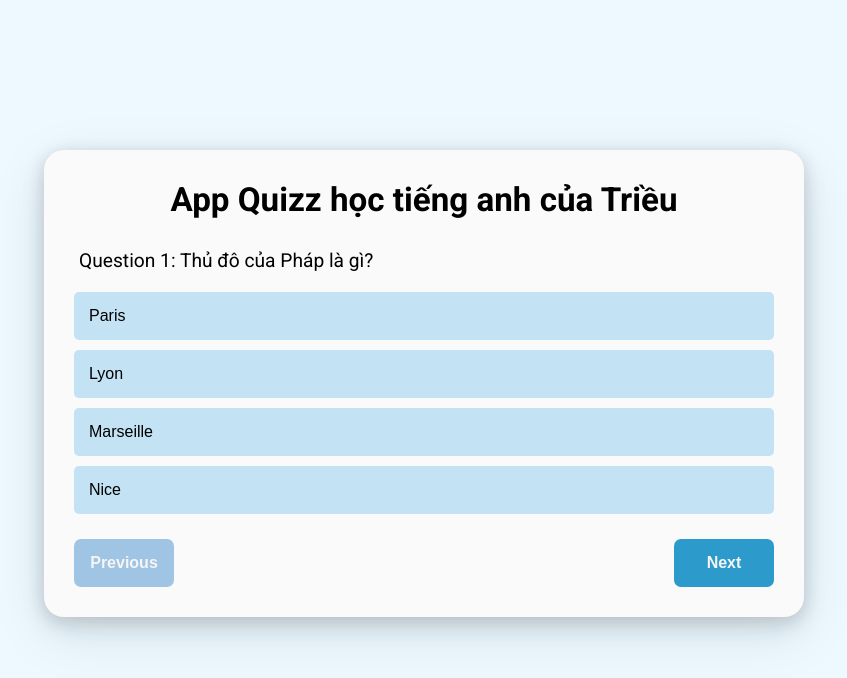
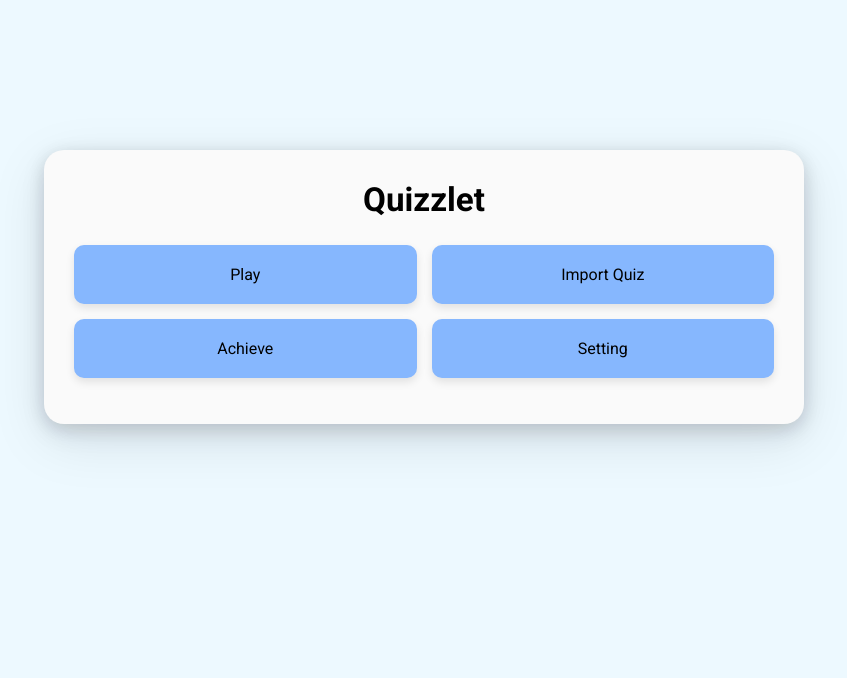
Before and after one commit to trieukrb/QuizzApp, a React (Vite) app: page / in a window 1280 px wide. Shown: the top 678 px of the page, without its empty margins (216-1063 px from the left). Built offline with nearby package versions, Linux system fonts and the light colour scheme.

Commit message:
done-homepage

```diff
--- a/src/App.jsx
+++ b/src/App.jsx
@@ -1,16 +1,12 @@
-import React, { useState } from 'react'
-import reactLogo from './assets/react.svg'
-import viteLogo from '/vite.svg'
+
 import './App.css'
-import Quizz from "./components/Quizz.jsx";
+import Home from "./components/Home.jsx";
 
 function App() {
-  const [count, setCount] = useState(0)
-
   return (
-    <div className='container'>
-        <Quizz/>
-    </div>
+      <>
+        <Home/>
+      </>
   )
 }
 
--- /dev/null
+++ b/src/components/Home.jsx
@@ -0,0 +1,25 @@
+import React, {useState} from 'react';
+import Quizz from "./Quizz.jsx";
+import '../App.css'
+const Home = () => {
+    const [showquizz, setShowquizz] = useState(false)
+
+    if(showquizz){
+        return (
+                <Quizz/>
+        )
+    }
+    return (
+        <div className='container'>
+            <h1>Quizzlet</h1>
+            <ul className='Home__menu'>
+                <li className='menu__option' onClick={() => setShowquizz(true)}>Play</li>
+                <li className='menu__option'>Import Quiz</li>
+                <li className='menu__option'>Achieve</li>
+                <li className='menu__option'>Setting</li>
+            </ul>
+        </div>
+    );
+};
+
+export default Home;
--- a/src/components/Quizz.jsx
+++ b/src/components/Quizz.jsx
@@ -1,10 +1,12 @@
 import React, {useEffect, useState} from 'react';
 import {quizData} from './data.jsx'
 import Result from "./Result.jsx";
+import Home from "./Home.jsx";
 const Quizz = () => {
 
     //Tang giam cau hoi
     const [quenstionnum, setQuenstionnum] = useState(0)
+    const [home, setHome] = useState(false)
     const [Arrayoptions, setArrayoptions] = useState(Array.from({length: quizData.length}))
     const [questionanswer, setQuestionanswer] = useState('')
     const [score, setScore] = useState(0)
@@ -14,7 +16,36 @@ const Quizz = () => {
         newArrayoptions[quenstionnum] = index
         setArrayoptions(newArrayoptions)
     }
+    //Lang nghe ban phim
+    useEffect(() => {
+        const handleKeyDown = (e) => {
+            if (['1', '2', '3', '4'].includes(e.key)) {
+                const index = parseInt(e.key) - 1; // chuyển '1' -> 0, '2' -> 1, ...
+                const option = quizData[quenstionnum].options[index];
+                if (option) {
+                    handleAnswer(option, index);
+                }
+            }
+            else if (e.key === 'ArrowLeft') {
+                pevquestion();
+            }
+            else if (e.key === 'ArrowRight') {
+                nextquestion();
+            }
+            else if (e.key === 'Enter') {
+                if (quenstionnum === quizData.length-1)
+                    handlesubmit()
+                else {
+                nextquestion();
+                }
+            }
+        };
 
+        window.addEventListener('keydown', handleKeyDown);
+        return () => window.removeEventListener('keydown', handleKeyDown);
+    }, [quenstionnum, Arrayoptions]);
+
+    // Gan gia tri dap an cho moi lan thay doi cau hoi
     useEffect(() => {
         const answer = Arrayoptions[quenstionnum]
         const preoption = quizData[quenstionnum].options[answer]
@@ -27,7 +58,12 @@ const Quizz = () => {
     }, [quenstionnum]);
 
     const pevquestion =() => {
+        if (quenstionnum === 0){
+            setHome(true)
+        }
+        else{
         setQuenstionnum(prevState => prevState-1)
+        }
     }
 
     const nextquestion =() => {
@@ -49,6 +85,7 @@ const Quizz = () => {
         setQuestionanswer('')
         setScore(0)
         setSunmit(false)
+        setHome(false)
     }
     const [sunmit, setSunmit] = useState(false)
     if (sunmit){
@@ -60,8 +97,13 @@ const Quizz = () => {
             reset = {reset}
         />)
     }
+    if (home){
+        return (
+            <Home/>
+        )
+    }
     return (
-    <>
+    <div className='container'>
         <h1>App Quizz học tiếng anh của Triều</h1>
         <p className="quizz__content">Question {quenstionnum + 1}: {quizData[quenstionnum].question}</p>
         {
@@ -75,14 +117,13 @@ const Quizz = () => {
         <div className='nav__btn'>
             <button className='nav nav__pev'
                     onClick={pevquestion}
-                    disabled={quenstionnum === 0}
+                    // disabled={quenstionnum === 0}
             >Previous</button>
             <button className='nav nav__next'
                     onClick={quenstionnum === quizData.length-1 ? handlesubmit : nextquestion}
             >{quenstionnum === quizData.length-1 ? 'Submit' : 'Next'}</button>
         </div>
-
-    </>
+    </div>
   );
 };
 
--- a/src/components/Result.jsx
+++ b/src/components/Result.jsx
@@ -1,8 +1,16 @@
-import React from 'react';
+import React, {useState} from 'react';
 import {quizData} from './data.jsx'
+import Home from "./Home.jsx";
 const Result = ({score, question, correctarray,reset}) => {
+    const [home, setHome] = useState(false)
+
+    if (home){
+        return (
+            <Home/>
+        )
+    }
   return (
-     <>
+     <div className='container'>
          <div className='result__heading'>
              <button className='result_return-top' onClick={reset}>Làm lại</button>
              <h1 className='result__heading-title'>Kết quả</h1>
@@ -35,8 +43,8 @@ const Result = ({score, question, correctarray,reset}) => {
             </div>
 
         ) )}
-         <button className='result_return' onClick={reset}>Làm lại</button>
-    </>
+         <button className='result_return' onClick={() => setHome(true)}>Làm lại</button>
+     </div>
   );
 };
 
--- a/src/index.css
+++ b/src/index.css
@@ -23,10 +23,66 @@ h1,h2{
     margin: 0;
     padding-bottom: 10px;
 }
+/*.Home__menu{*/
+/*    padding: 0;*/
+/*}*/
+/*.menu__option{*/
+/*    list-style: none;*/
+/*    background-color: #86b7fe;*/
+/*    border-radius: 10px;*/
+/*    margin-bottom: 10px;*/
+/*    padding: 15px;*/
+/*    text-align: center;*/
+/*}*/
+
+.Home__menu{
+        display: grid;
+        grid-template-rows: repeat(2, 1fr);
+        grid-template-columns: repeat(2, 1fr);
+        gap: 15px;
+        width: 100%;
+        height: 100%;
+        padding: 0;
+}
+.menu__option{
+    background-color: #86b7fe;
+    list-style: none;
+    padding: 20px;
+    text-align: center;
+    border-radius: 10px;
+    box-shadow: 0 4px 8px rgba(0,0,0,0.1);
+}
+.menu__option:hover{
+    box-shadow: 0 14px 28px rgba(0,0,0,0.25), 0 10px 10px rgba(0,0,0,0.22);
+    background-color: #4c68a0;
+    color: #cff4fc;
+
+}
+.menu__option:active{
+    /* Copy code to element you want to animate */
+    animation: customAni 4s ease 0s 1 normal none;
+}
+/* Copy this code after the above code */
+/* Copy this code after the above code */
+@keyframes customAni {
+    0% {
+        transform: scale(1);
+    }
+
+    100% {
+        transform: scale(0.5);
+    }
+}
+
+
 .quizz__content{
     margin: 0;
     padding: 20px 5px ;
     font-size: 1.2rem;
+}
+.option:focus,
+.option:focus-visible {
+    outline: none;           /* tắt vòng focus mặc định */
 }
 .option{
     display: block;
@@ -34,17 +90,18 @@ h1,h2{
     text-align: left;
     padding: 15px;
     margin-bottom: 10px;
-    border: none;
     border-radius: 5px;
     font-size: 1rem;
     background-color: #c3e3f4;
+    border: 2px solid transparent; /* 👈 luôn có border, nhưng trong suốt */
 }
+
 .option:hover{
     background-color: #1d7baa;
     color: #f5f5f5;
 }
 .option.confirm{
-    border: 2px solid #1a4660;
+    border-color: #1a4660; /* chỉ đổi màu */
     background-color: #1d7baa;
     color: #f5f5f5;
 }
```
